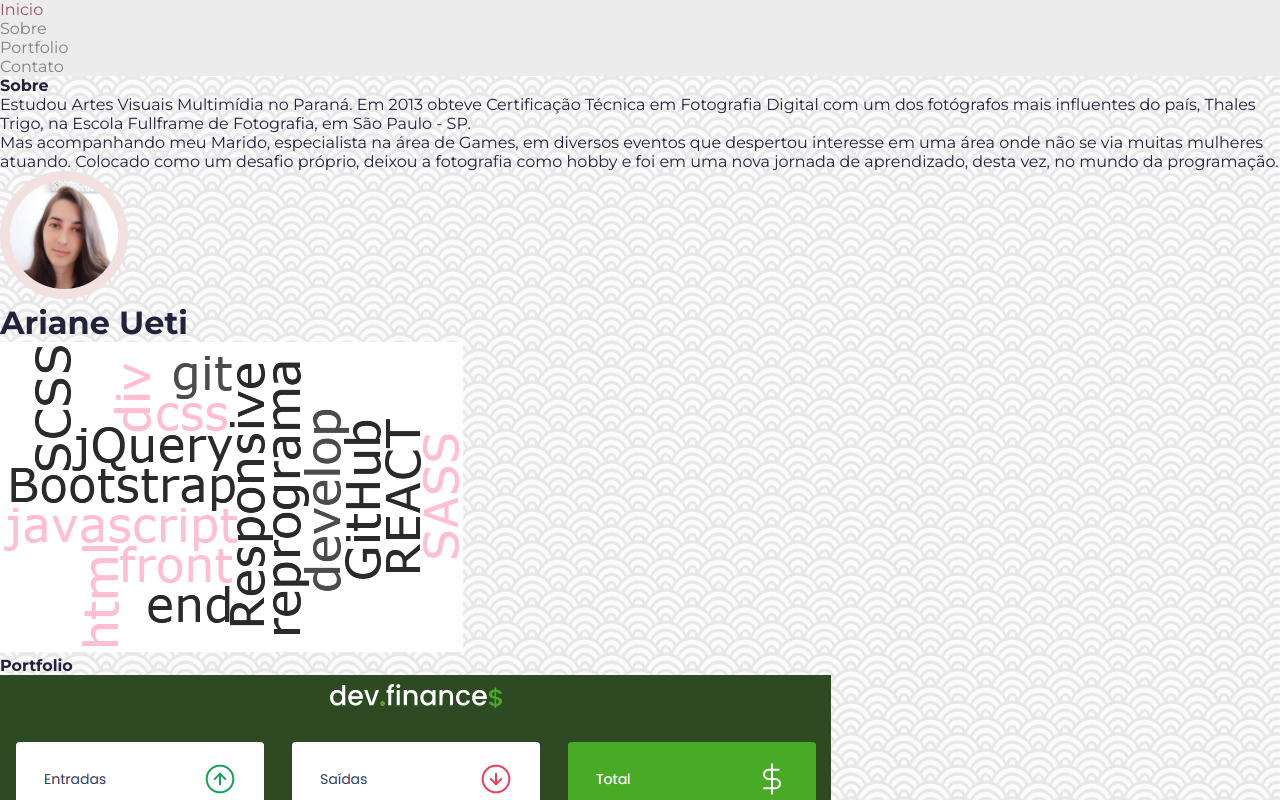
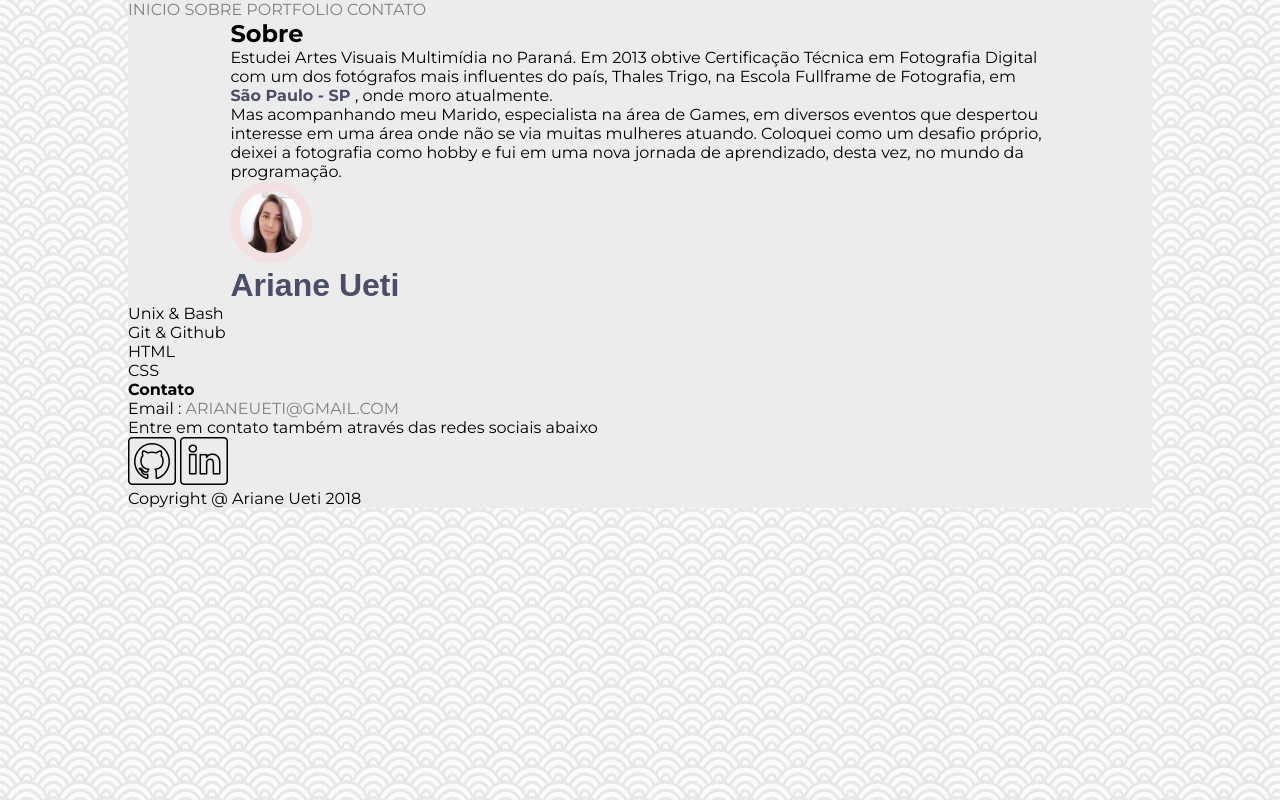
Before and after one commit to uetiari/uetiari.github.io, a plain HTML site: page index.html in a window 1280 px wide. Shown: the top 800 px of the page. Drawn offline with Linux system fonts and the light colour scheme.

Commit message:
Remoção da lista de links e imagem de Skills, Adicionado lista de Skills

```diff
--- a/index.html
+++ b/index.html
@@ -12,46 +12,44 @@
 </head>
 
 <body>
+
     <div class="container">
         <div class="menu_bar">
-            <ul>
-                <li>
-                    <a class="nav-link" href="#">Inicio</a>
-                </li>
-                <li>
-                    <a class="nav-link" href="#sobre">Sobre</a>
-                </li>
-                <li>
-                    <a class="nav-link" href="#portfolio">Portfolio</a>
-                </li>
-                <li>
-                    <a class="nav-link" href="#contato">Contato</a>
-                </li>
-            </ul>
+            <a href="#">Inicio</a>
+            <a href="#sobre">Sobre</a>
+            <a href="#portfolio">Portfolio</a>
+            <a href="#contato">Contato</a>
         </div>
-    </div>
+
+
+        <div class="perfil">
             <div class="about">
-        <h4>Sobre</h4>
-        <p>Estudou Artes Visuais Multimídia no Paraná. Em 2013 obteve Certificação Técnica em Fotografia Digital
-            com um dos fotógrafos mais influentes do país, Thales Trigo, na Escola Fullframe de Fotografia, em São Paulo
-            -
-            SP.</p>
-        <p> Mas acompanhando meu Marido, especialista na área de Games, em diversos eventos que despertou interesse em
-            uma
-            área onde não se via muitas mulheres atuando. Colocado como um desafio próprio, deixou a fotografia como
-            hobby e
-            foi em uma nova jornada de aprendizado, desta vez, no mundo da programação.
+                <h2>Sobre</h2>
+                <p>Estudei Artes Visuais Multimídia no Paraná. Em 2013 obtive Certificação Técnica em Fotografia Digital com
+                    um dos fotógrafos mais influentes do país, Thales Trigo, na Escola Fullframe de Fotografia, em <strong
+                        class="city"> São Paulo - SP </strong>, onde moro atualmente.</p>
+                <p> Mas acompanhando meu Marido, especialista na área de Games, em diversos eventos que despertou interesse
+                    em uma área onde não se via muitas mulheres atuando. Coloquei como um desafio próprio, deixei a
+                    fotografia como hobby e fui em uma nova jornada de aprendizado, desta vez, no mundo da programação.
                 </p>
             </div>
             <div class="profile">
-        <img class="profile_photo" src="assets/img/perfil.jpeg"
-            alt="Foto de Ariane Ueti">
+                <img class="profile_photo" src="assets/img/perfil.jpeg" alt="Foto de Ariane Ueti">
                 <h1>Ariane Ueti</h1>
             </div>
+        </div>
+
         <div class="skills">
-        <img class="img-fluid mx-auto d-block" src="assets/img/wordcloud.png" alt="Habilidades">
+            <!-- <img src="assets/img/wordcloud.png" alt="Habilidades"> -->
+            <ul class="skills_list">
+                <li class="skills_item">Unix & Bash</li>
+                <li class="skills_item">Git & Github</li>
+                <li class="skills_item">HTML</li>
+                <li class="skills_item">CSS</li>
+            </ul>
         </div>
-    <div class="portfolio">
+
+        <!-- <div class="portfolio">
             <h4>Portfolio</h4>
             <div class="portfolio_projects">
                 <div class="project_preview">
@@ -108,7 +106,8 @@
                     <a href="https://uetiari.github.io/preprocessadores-1/" target="_blank">Confira online</a>
                 </div>
             </div>
-    </div>
+        </div> -->
+
         <div class="contact">
             <h4>Contato</h4>
             <p>Email : <a href="mailto:arianeueti@gmail.com" target="_blank">arianeueti@gmail.com </a></p>
@@ -127,6 +126,8 @@
         <div class="footer">
             <p>Copyright @ Ariane Ueti 2018 </p>
         </div>
+
+    </div>
 </body>
 
 </html>
--- a/style.css
+++ b/style.css
@@ -27,23 +27,48 @@ $gradient-radial: radial-gradient(#22223bff, #4a4e69ff, #9c707fff, #ddb3b3ff, #f
 
 body {
   font-family:'Montserrat', sans-serif;
-  color:#22223bff;
   background-image: url(assets/img/pattern.png);
-  background-repeat: repeat;
+
 }
 
 a {
   color: #808080;
   text-decoration: none;
+  text-transform: uppercase;
 }
 
 a:hover {
   color: #9b526a;
 }
 
+ul, ol {
+  list-style: none;
+}
+
 .container {
+  width: 80%;
+  margin: auto;
   background-color: #ececec;
-  width: 100%;
+}
+
+h1 {
+  color: #4a4e69ff;
+  font-family: Arial, Helvetica, sans-serif;
+}
+
+.menu_bar{
+  display: inline;
+
+}
+
+.perfil {
+  width: 80%;
+  align-items: center;
+  margin: auto;
+}
+
+.city {
+  color: #4a4e69ff;
 }
 
 .profile_photo{
```
Lines whose indentation alone changed are shown as unchanged.
